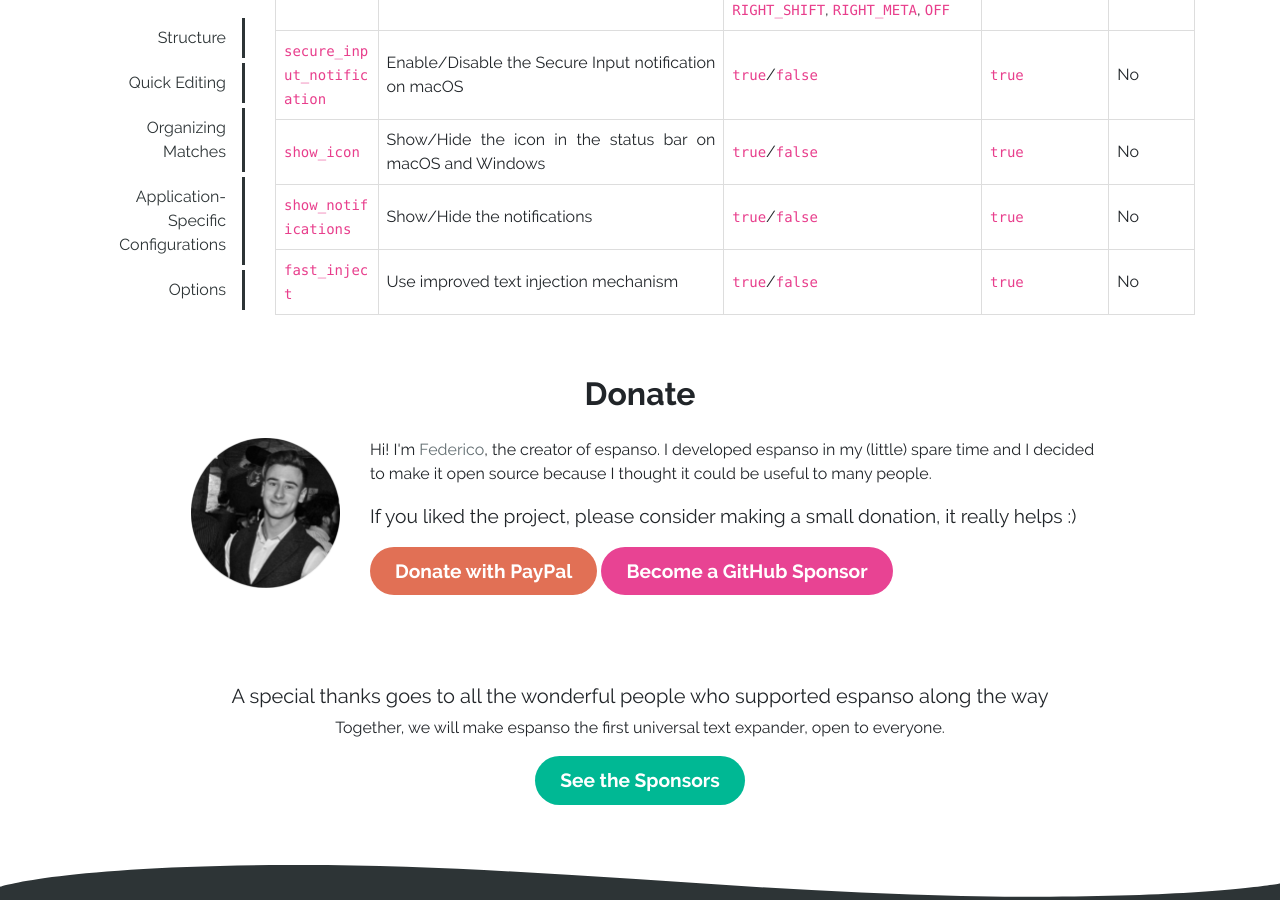
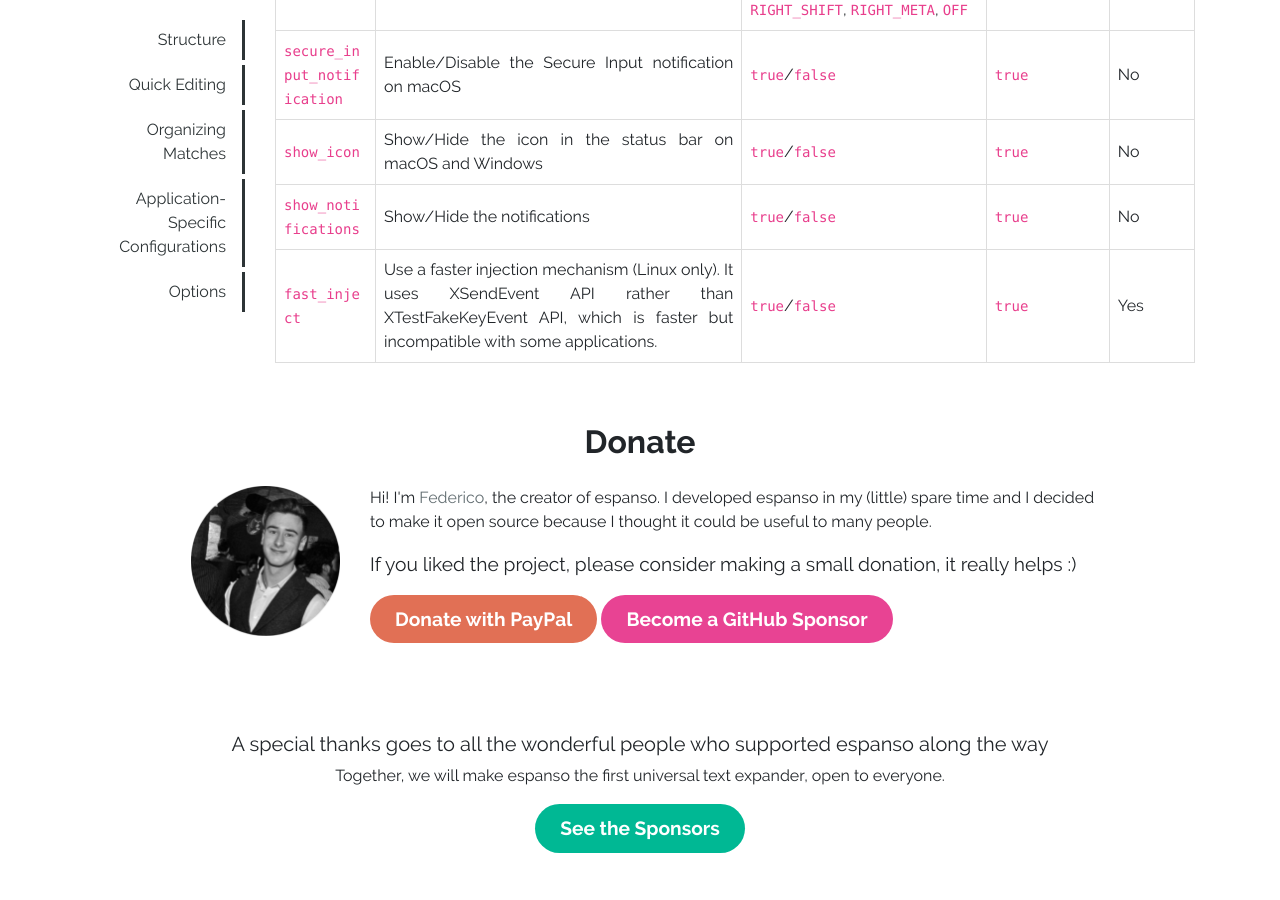
Before and after one commit to espanso/espanso, a Jekyll site: the page built from docs/configuration.md, in a window 1280 px wide and 900 px high, scrolled down 4691 px. Built offline with Jekyll 4.4.1, drawn with Linux system fonts in a browser that asks for light colours.

Commit message:
Use more specific description of fast_inject
Also document it being app-specific

```diff
--- a/docs/configuration.md
+++ b/docs/configuration.md
@@ -182,4 +182,4 @@
 `secure_input_notification` | Enable/Disable the Secure Input notification on macOS | `true`/`false` | `true` | No
 `show_icon` | Show/Hide the icon in the status bar on macOS and Windows | `true`/`false` | `true` | No
 `show_notifications` | Show/Hide the notifications| `true`/`false` | `true` | No
-`fast_inject` | Use improved text injection mechanism | `true`/`false` | `true`| No
+`fast_inject` |  Use a faster injection mechanism (Linux only). It uses XSendEvent API rather than XTestFakeKeyEvent API, which is faster but incompatible with some applications.| `true`/`false` | `true`| Yes
```
